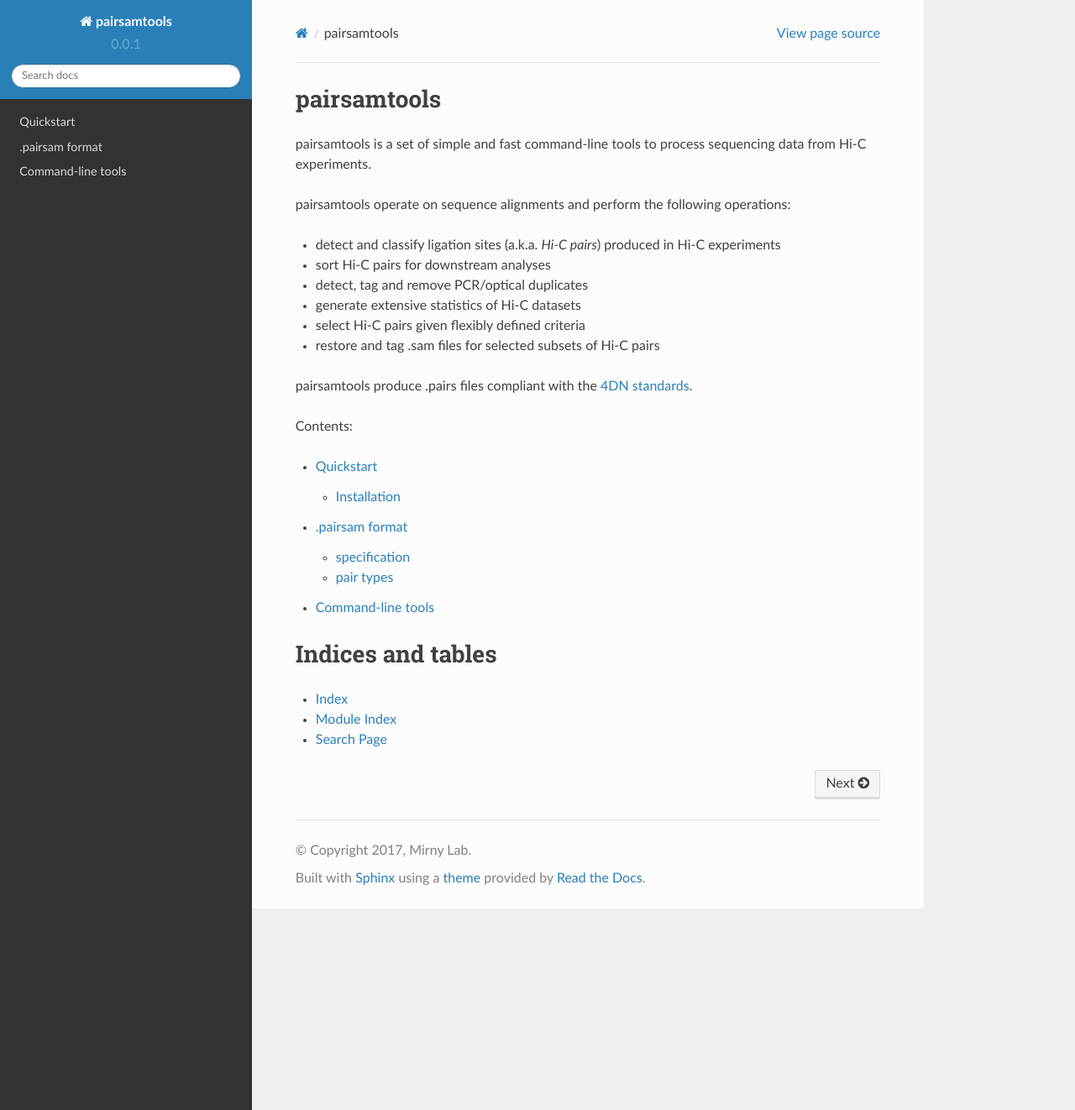
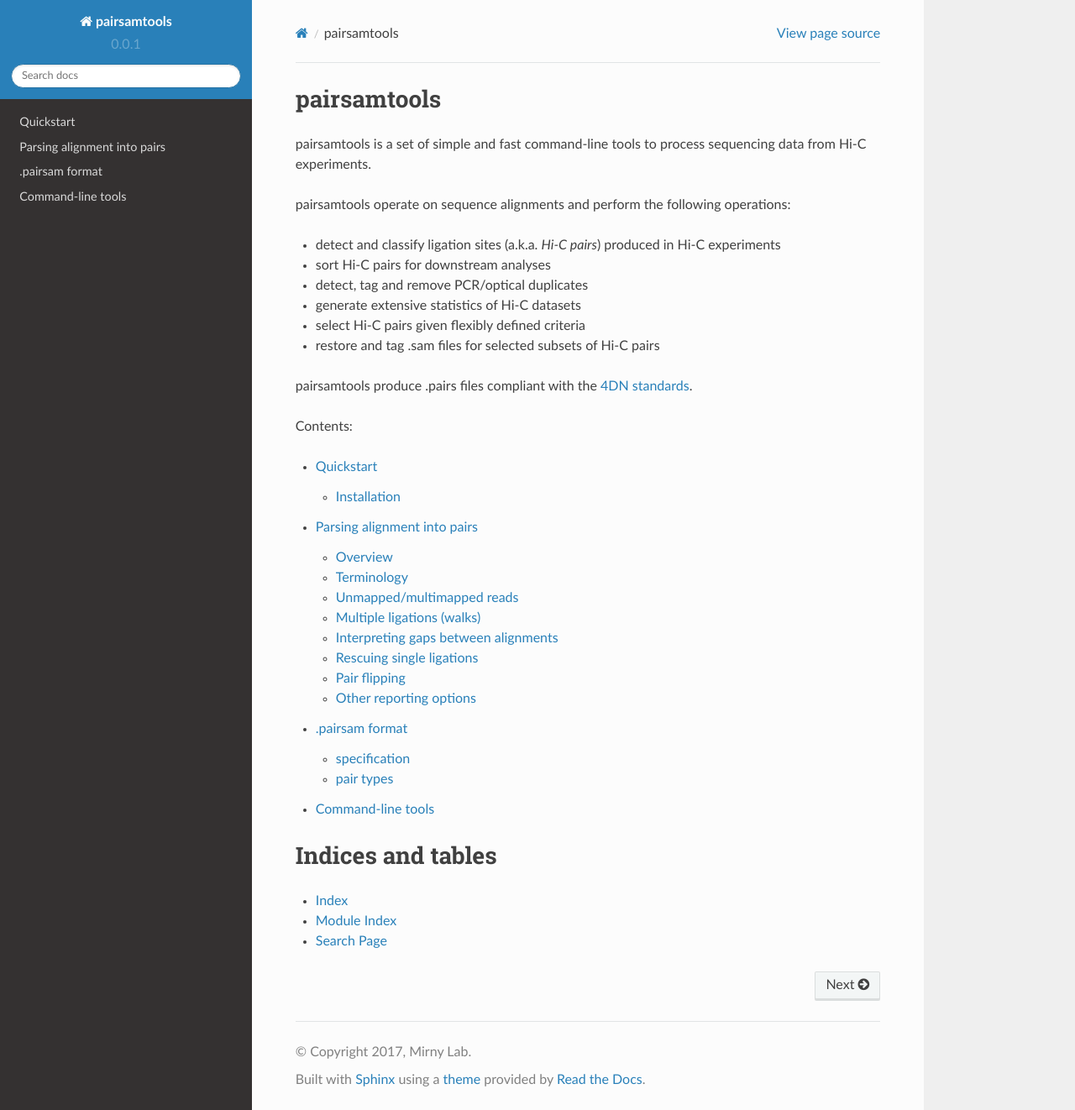
Before and after one commit to open2c/pairtools, a Sphinx documentation site: the page built from doc/index.rst, in a window 1280 px wide and 1322 px high. Shown: the whole window at 84% size. Built offline with Sphinx 7.4.7 and the Read the Docs theme 2.0.0, drawn with Linux system fonts in a browser that asks for light colours; some of the changed lines change nothing that is shown.

Commit message:
docs: add a chapter on parsing

```diff
--- a/doc/index.rst
+++ b/doc/index.rst
@@ -28,6 +28,7 @@
    :maxdepth: 3
 
    quickstart
+   parsing
    pairsam
    cli_tools
 
--- /dev/null
+++ b/doc/parsing.rst
@@ -0,0 +1,147 @@
+Parsing alignment into pairs
+============================
+
+Overview
+--------
+
+Hi-C experiments aim to measure the frequencies of contacts between all pairs
+of loci in the genome. In these experiments, the spacial structure of chromosomes
+if first fixed with formaldehyde crosslinks, after which DNA is partially
+digested with restriction enzymes and then re-ligated back. Then, DNA is
+shredded into smaller pieces, released from nucleus, sequenced and aligned to
+the reference genome. The resulting sequence alignments reveal if DNA molecules
+were formed through ligations between DNA from different locations in the genome.
+These ligation events imply that ligated loci were close to each other
+when the ligation enzyme was active, i.e. they formed "a contact".
+
+``pairsamtools parse`` detects ligation events in the aligned sequences of
+DNA molecules formed in Hi-C experiments and reports them in the .pairs/.pairsam
+format.
+
+Terminology
+-----------
+
+Throughout this document we will be using the same visual language to describe
+how DNA sequences (in the .fastq format) are tranformed into sequence alignments
+(.sam/.bam) and into ligation events (.pairs).
+
+.. figure:: _static/terminology.png
+   :scale: 50 %
+   :alt: The visual language to describe transformation of Hi-C data
+   :align: center
+
+   DNA sequences (reads) are aligned to the reference genome and converted into
+   ligation events
+
+Short-read sequencing determines the sequences of the both ends (or, **sides**)
+of DNA molecules (typically 50-300 bp), producing **read pairs** in .fastq format
+(shown in the first row on the figure above).
+In such reads, base pairs are reported from the tips inwards, which is also
+defined as the **5'->3'** direction (in accordance of the 5'->3' direction of the
+DNA strand that sequence of the corresponding side of the read).
+
+Alignment software maps both reads of a pair to the reference genome, producing
+**alignments**, i.e. segments of the reference genome with matching sequences.
+Typically, there will be only two alignments per read pair, one on each side.
+But, sometimes, the parts of one or both sides may map
+to different locations on the genome, producing more than two alignments per
+DNA molecule (see :ref:`section-walks`).
+
+``pairsamtools parse`` converts alignments into **ligation events** (aka
+**Hi-C pairs** aka **pairs**). In the simplest case, when each side has only one
+unique alignment (i.e. the whole side maps to a single unique segment of the
+genome), for each side, we report the chromosome, the genomic position of the
+outer-most (5') aligned base pair and the strand of the reference genome that
+the read aligns to.  ``pairsamtools parse`` assigns to such pairs the type ``UU``
+(unique-unique).
+
+Unmapped/multimapped reads
+--------------------------
+
+Sometimes one side or both sides of a read pair may not align to the
+reference genome:
+
+.. figure:: _static/read_pair_NU_NN.png
+   :scale: 50 %
+   :alt: A read pair missing an alignment on one or both sides
+   :align: center
+
+   A read pair missing an alignment on one or both sides
+
+In this case, ``pairsamtools parse`` fills in the chromosome of the corresponding
+side of Hi-C pair with ``!``, the position with ``0`` and the strand with ``-``.
+Such pairs are reported as type ``NU`` (null-unique, when the other side has
+a unique alignment) or ``NN`` (null-null, when both sides lack any alignment).
+
+Similarly, when one or both sides map to many genome locations equally well (i.e.
+have non-unique, or, multi-mapping alignments), ``pairsamtools parse`` reports
+the corresponding sides as (chromosome= ``!``, position= ``0``, strand= ``-``) and
+type ``MU`` (multi-unique) or ``MM`` (multi-multi) or ``NM`` (null-multi),
+depending on the type of the alignment on the other side.
+
+.. figure:: _static/read_pair_MU_MM_NM.png
+   :scale: 50 %
+   :alt: A read pair with a non-unique alignment on one or both sides
+   :align: center
+
+   A read pair with a non-unique (multi-) alignment on one side
+
+``pairsamtools parse`` calls an alignment to be multi-mapping when its
+`MAPQ score <https://bioinformatics.stackexchange.com/questions/2417/meaning-of-bwa-mem-mapq-scores>`_
+(which depends on the scoring gap between the two best candidate alignments for a segment)
+is equal or greater than the value specied with the ``--min-mapq`` flag (by default, 1).
+
+.. _section-walks:
+
+Multiple ligations (walks)
+--------------------------
+
+Finally, a read pair may contain more than two alignments:
+
+.. figure:: _static/read_pair_WW.png
+   :scale: 50 %
+   :alt: A sequenced Hi-C molecule that was formed via multiple ligations
+   :align: center
+
+   A sequenced Hi-C molecule that was formed via multiple ligations
+
+Molecules like these typically form via multiple ligation events and we call them
+walks [1]_. Currently, ``pairsamtools parse`` does not
+process such molecules and tags them with type ``WW``. Note that, each of the
+alignments
+
+Interpreting gaps between alignments
+------------------------------------
+
+Reads that are only partially aligned to the genome can be interpreted it in
+two different ways. One possibility is to assume that this molecule
+was formed via at least two ligations (i.e. it's a *walk*) but the non-aligned
+part (a **gap**) was missing from the reference genome for one reason or another.
+Another possibility is to simply ignore this gap (for example, because it could
+be an insertion or a technical artifact), thus assuming that our
+molecule was formed via a single ligation and has to be reported:
+
+.. figure:: _static/read_pair_gaps_vs_null_alignment.png
+   :scale: 50 %
+   :alt: A gap between alignments can be ignored or interpeted as a "null" alignment
+   :align: center
+
+   A gap between alignments can interpeted as a legitimate segment without
+   an alignment or simply ignored
+
+Both options have their merits, depending on a dataset, quality of the reference
+genome and sequencing. `pairsamtools parse` ignores shorter *gaps* and keeps
+longer ones as "null" alignments. The maximal size of ignored *gaps* is set by
+the ``--max-inter-align-gap`` flag and, by default, equals 20bp.
+
+
+Rescuing single ligations
+-------------------------
+
+Pair flipping
+-------------
+
+Other reporting options
+-----------------------
+
+.. [1] Following the lead of `C-walks <https://www.nature.com/articles/nature20158>`_
```
Also changed, not shown: doc/_static/read-vs-alignment-vs-pairs.svg, doc/_static/read_pair_MU.png (added), doc/_static/read_pair_MU_MM_NM.png (added), doc/_static/read_pair_NU.png (added), doc/_static/read_pair_NU_NN.png (added), doc/_static/read_pair_WW.png (added), doc/_static/read_pair_gaps_vs_null_alignment.png (added), doc/_static/terminology.png (added).
